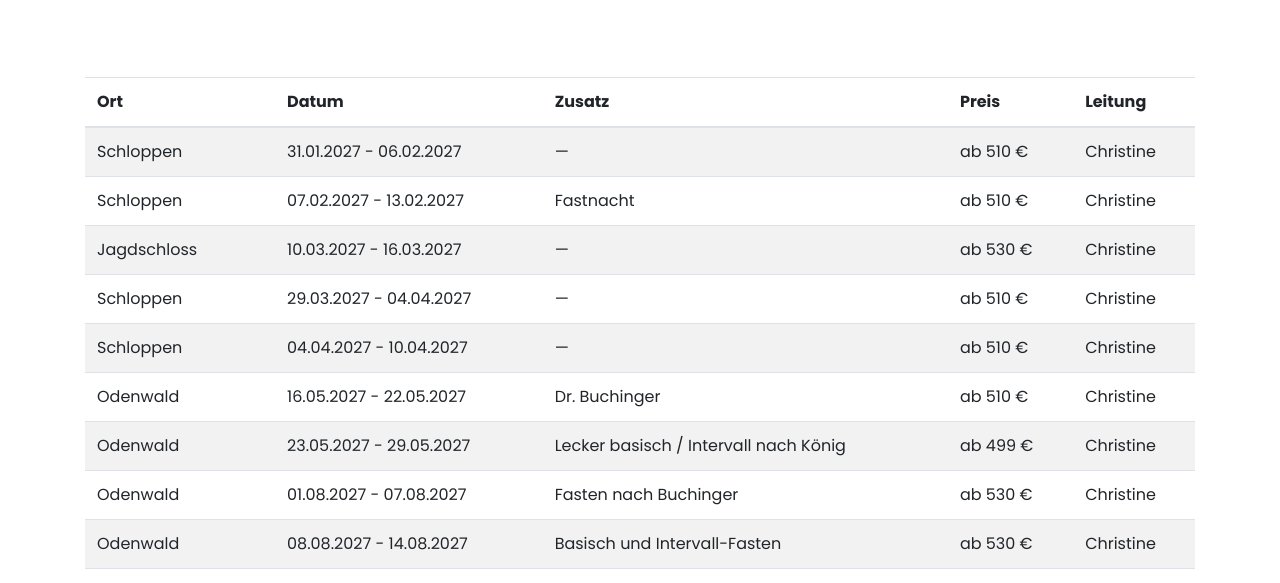
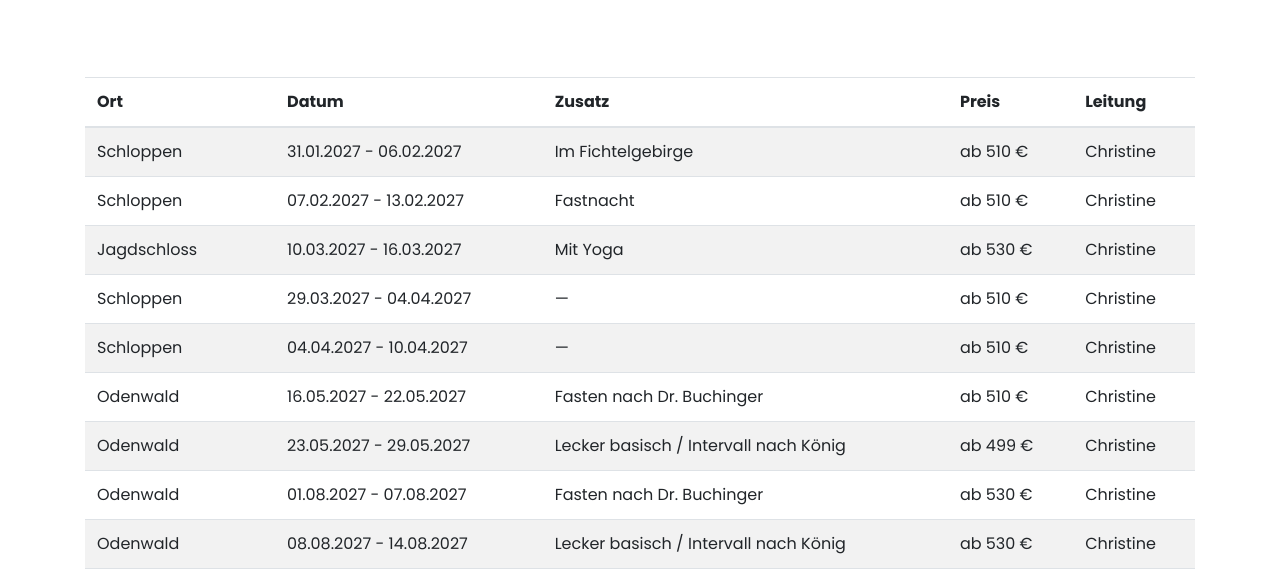
Before and after one commit to FWmC-Admin/FWmC-webspace, a plain HTML site: page veranstaltungen.html in a window 1280 px wide. Shown: the part 209-792 px from the top of the page. Drawn offline with nearby package versions, Linux system fonts and the light colour scheme; a script that the page names is missing.

Commit message:
Modify Veranstaltungen page with new event data
Updated event details and added new entries for 2027.

```diff
--- a/veranstaltungen.html
+++ b/veranstaltungen.html
@@ -86,7 +86,7 @@
                 <tr class="hover" data-enddate="2027-02-06">
                   <td>Schloppen</td>
                   <td>31.01.2027 - 06.02.2027</td>
-                  <td>—</td>
+                  <td>Im Fichtelgebirge</td>
                   <td>ab 510 €</td>
                   <td>Christine</td>
                 </tr>
@@ -104,7 +104,7 @@
                 <tr class="hover" data-enddate="2027-03-16">
                   <td>Jagdschloss</td>
                   <td>10.03.2027 - 16.03.2027</td>
-                  <td>—</td>
+                  <td>Mit Yoga</td>
                   <td>ab 530 €</td>
                   <td>Christine</td>
                 </tr>
@@ -131,7 +131,7 @@
                 <tr class="hover" data-enddate="2027-05-22">
                   <td>Odenwald</td>
                   <td>16.05.2027 - 22.05.2027</td>
-                  <td>Dr. Buchinger</td>
+                  <td>Fasten nach Dr. Buchinger</td>
                   <td>ab 510 €</td>
                   <td>Christine</td>
                 </tr>
@@ -149,7 +149,7 @@
                 <tr class="hover" data-enddate="2027-08-07">
                   <td>Odenwald</td>
                   <td>01.08.2027 - 07.08.2027</td>
-                  <td>Fasten nach Buchinger</td>
+                  <td>Fasten nach Dr. Buchinger</td>
                   <td>ab 530 €</td>
                   <td>Christine</td>
                 </tr>
@@ -158,7 +158,7 @@
                 <tr class="hover" data-enddate="2027-08-14">
                   <td>Odenwald</td>
                   <td>08.08.2027 - 14.08.2027</td>
-                  <td>Basisch und Intervall-Fasten</td>
+                  <td>Lecker basisch / Intervall nach König</td>
                   <td>ab 530 €</td>
                   <td>Christine</td>
                 </tr>
@@ -212,7 +212,9 @@
             Eine Fastenwandertour unter meiner Leitung orientiert sich am Dr. Buchinger Fasten, erweitert um eigene Erfahrung und Rezepte. Ich setze viel auf die unterstützende Wirkung von Tees.
             Daher reiche ich täglich frische Aufgüsse und Tees aus erlesenen, teils selbst angepflanzten Kräuter und Heilpflanzen.
             <br>
+            <br>
             Du bist zum ersten Mal bei einer Fastenwanderung dabei? Ich gratuliere dir zu deinem Mut, etwas Neues auszuprobieren!
+            <br>
             <br>
             In jeder meiner Fastenwandergruppen mischen sich Fastenfrischlinge und Fastenwiederholungstäter bunt zusammen. Jedes Erfahrungslevel ist willkommen!
             Wir achten aufeinander und haben ein offenes Ohr, besonders für die Frischlinge. Wenn du Fragen hast, kannst du mich gerne unverbindlich kontaktieren.
```
